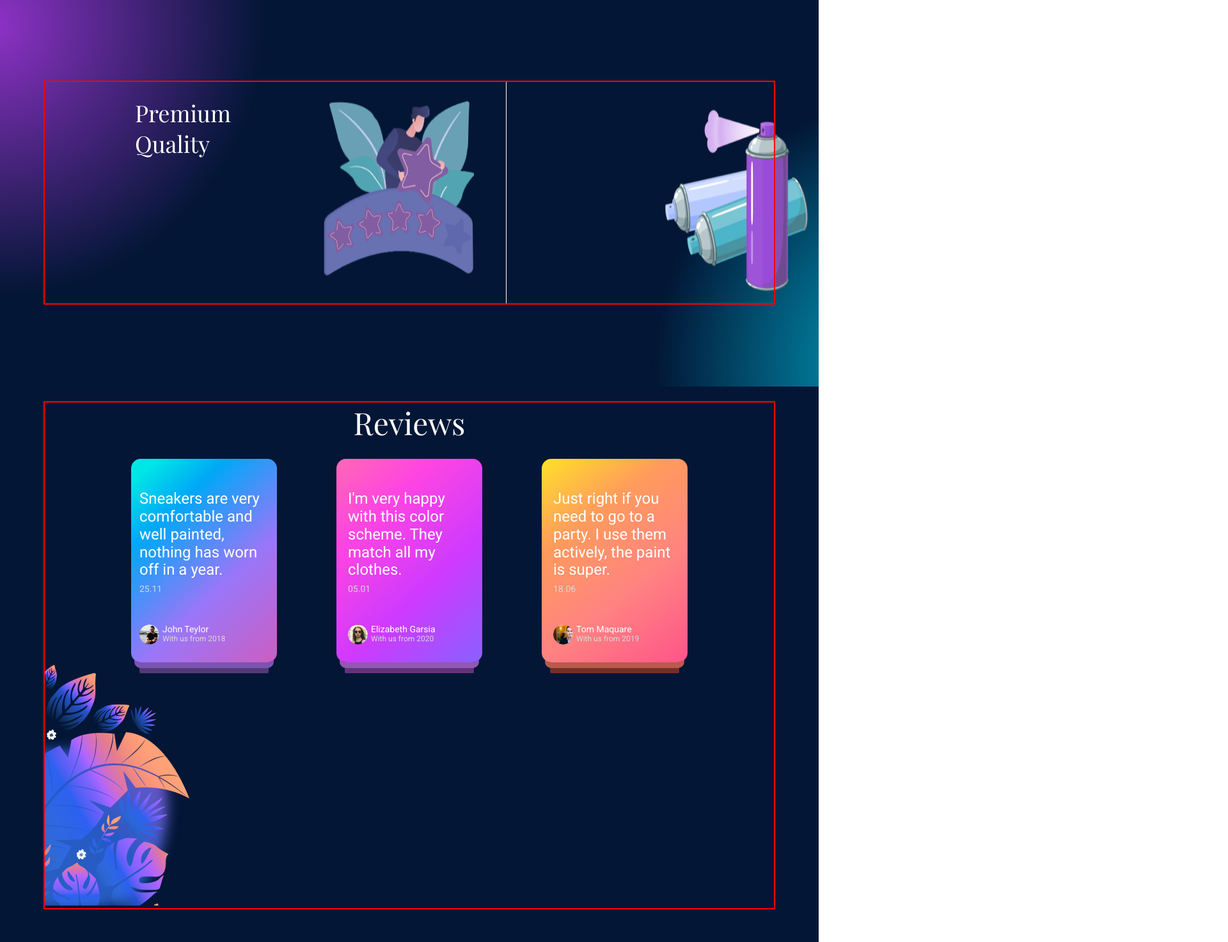
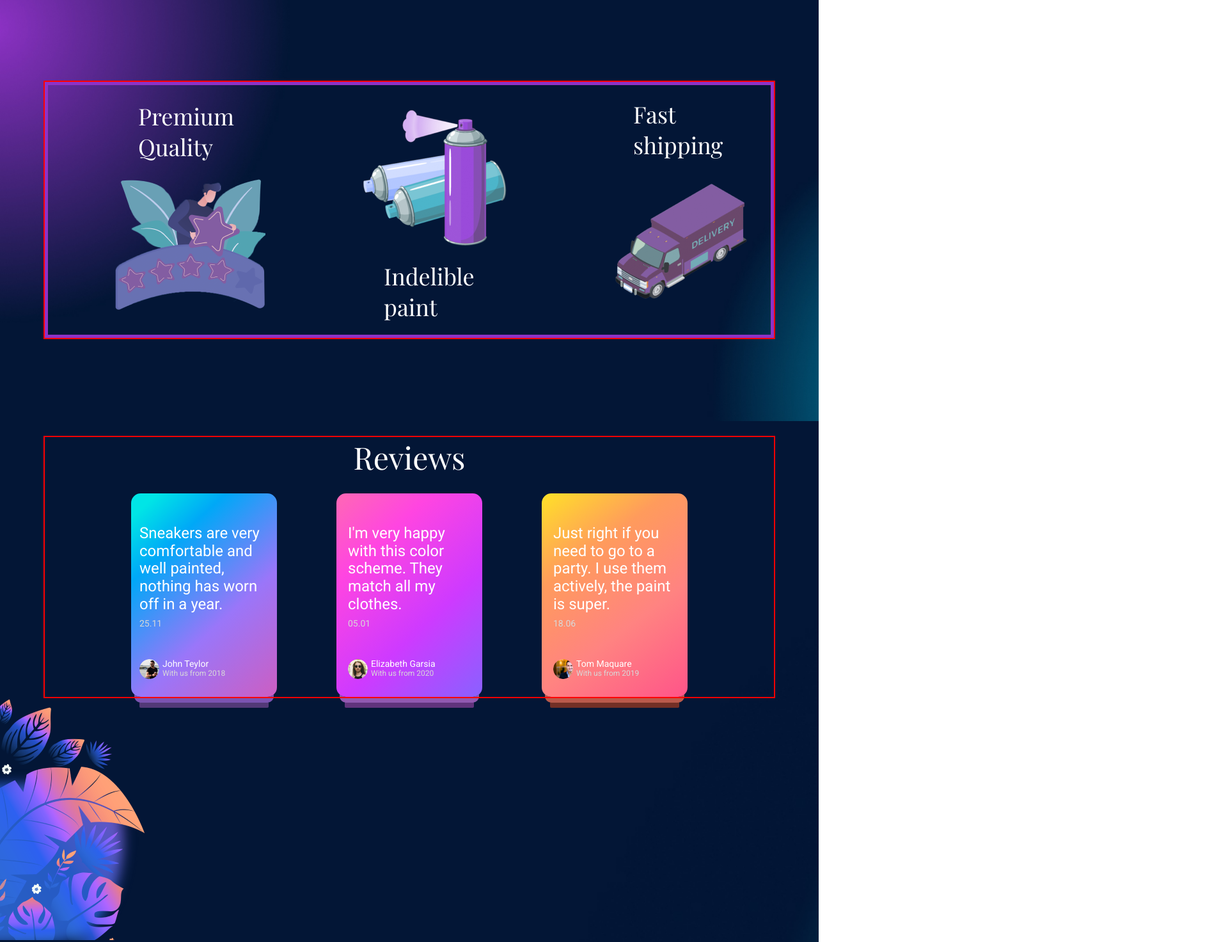
Before and after one commit to vadim01052011/ColorRave, a plain HTML site: page index.html in a window 1280 px wide. Shown: the part 1102-2574 px from the top of the page at 64% size, 1920 px wide, since content can reach past the window. Drawn offline with nearby package versions, Linux system fonts and the light colour scheme; a web font is replaced by a local one.

Commit message:
My project

```diff
--- a/css/style.css
+++ b/css/style.css
@@ -178,15 +178,16 @@ border-radius: 10px;
 
 .advantages-list {
     display: flex;
-    gap: 145px;
     padding-right: 50px;
     padding-left: 50px;
-    stroke-width: 5px;
-stroke: var(--button-background);
+    /* stroke-width: 5px;
+stroke: var(--button-background); */
+border: 5px solid var(--button-background);
 }
 
 .advantages-item {
     display: flex;
+    flex-direction: column;
 }
 
 .advantages-title1 {
@@ -196,9 +197,9 @@ font-size: 36px;
 font-weight: 400;
 line-height: 1.33;
 padding-top: 25px;
-padding-bottom: 4px;
+margin-bottom: 4px;
 padding-left: 91px;
-padding-right: 90px;
+margin-right: 90px;
 }
 
 .advantages-title2 {
@@ -207,10 +208,10 @@ padding-right: 90px;
     font-size: 36px;
     font-weight: 400;
     line-height: 1.33;
-    padding-top: 10px;
+    margin-top: 10px;
     padding-bottom: 19px;
-    padding-left: 135px;
-    padding-right: 134px;
+    margin-left: 135px;
+    margin-right: 134px;
 }
 
 .advantages-title3 {
@@ -220,8 +221,8 @@ font-size: 36px;
 font-weight: 400;
 line-height: 1.33;
 padding-top: 22px;
-padding-bottom: 6px;
-padding-left: 95px;
+margin-bottom: 6px;
+margin-left: 95px;
 padding-right: 94px;
 }
 
@@ -243,18 +244,12 @@ padding-top: 25px;
     padding-right: 50px;
 }
 
-.advantages-dec {
-    width: 1px;
-height: 346px;
-background-color: var(--texttitlebuttonabcg-color);
-padding-top: 25px;
-padding-bottom: 25px;
-}
 
 .section-reviews {
-    background-image: url(../img/bcg_reviews.jpg);
-    background-repeat: no-repeat;
-    background-size: cover;
+    background-image: url(../img/bcg_reviews.jpg), url(../img/flo_wers.png);
+    background-repeat: no-repeat, no-repeat;
+    background-size: cover, cover;
+    background-position: center, top;
     padding-top: 25px;
     padding-bottom: 143px;
 }
@@ -380,14 +375,6 @@ margin-top: 47px;
 margin-right: 5px;
 margin-left: 18px;
 }
-
-/* .flowers {
-    width: 340px;
-height: 380px;
-margin-right: 18px;
-margin-top: 139px;
-margin-bottom: 1px;
-} */
 
 .container-box {
     margin-top: 47px;
--- a/index.html
+++ b/index.html
@@ -14,7 +14,7 @@
     <header class="header">
         <div class="container box">
         <a href="./index.html"><img src="./img/logo_colorrave.png" alt="logo_colorrave"></a>
-        <nav>
+        <nav class="header-nav">
         <ul class="nav-list">
             <li class="nav-item"><a href="./index.html" class="nav-link">Main page</a></li>
             <li class="nav-item"><a href="" class="nav-link">Benefits</a></li>
@@ -51,19 +51,16 @@
                 <h2 class="advantages-title1">Premium
                     Quality</h2>
                 <img src="./img/qualite.png" alt="quality" class="advantages-img1">
-                <div class="advantages-dec"></div>
             </li>
             <li class="advantages-item">
                 <img src="./img/paint.png" alt="paint" class="advantages-img2">
                 <h2 class="advantages-title2">Indelible
                     paint</h2>
-                    <div class="advantages-dec"></div>
             </li>
             <li class="advantages-item">
                 <h2 class="advantages-title3">Fast
                     shipping</h2>
                 <img src="./img/shipping.png" alt="shipping" class="advantages-img3">
-                <div class="advantages-dec"></div>
             </li>
         </ul>
     </div>
@@ -111,8 +108,8 @@
                 </div>
             </li>
         </ul>
-        <img src="./img/flowers.png" alt="flowers" class="flowers">
     </div>
+    <img src="./img/flo_wers.png" alt="flo_wers">
     </section>
     <section class="section-order">
         <div class="container">
```
Also changed, not shown: img/flo_wers.png (renamed from img/flowers.png).
